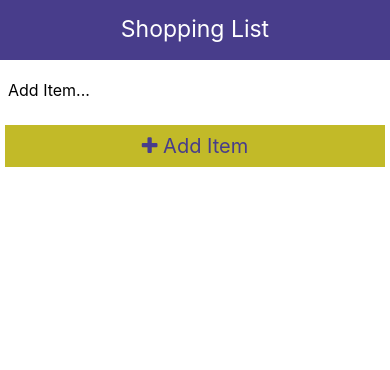
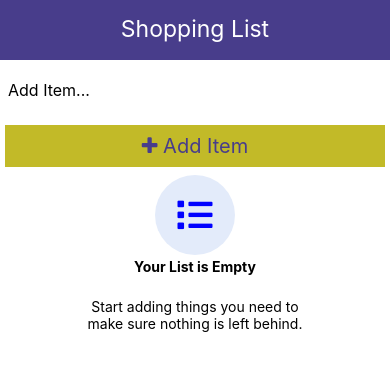
Before and after one commit to cetric32/react-native-shopping-list, a React Native app: screen / in a window 390 px wide. Shown: the top 370 px of the page. Built offline with nearby package versions, Linux system fonts and the light colour scheme.

Commit message:
redesign listing, show some content when empty

```diff
--- a/App.js
+++ b/App.js
@@ -4,6 +4,7 @@ import AddItem from './components/AddItem';
 import Header from './components/Header';
 import ListItem from './components/ListItem';
 import AsyncStorage from '@react-native-async-storage/async-storage';
+import Icon from 'react-native-vector-icons/dist/FontAwesome5';
 
 export default function App() {
   const [items, setItems] = useState([]);
@@ -77,20 +78,34 @@ export default function App() {
       <AddItem addNewItem={addNewItem} />
       {items && items.length > 0 ? (
         <View style={styles.headerView}>
-          <Text>ITEM</Text>
-          <Text>PRICE</Text>
-          <Text>QUANTITY</Text>
+          <Text style={styles.headerText}>ITEM</Text>
+          <Text style={styles.headerText}>QUANTITY</Text>
+          <Text style={styles.headerText}>PRICE</Text>
           <Text />
         </View>
       ) : null}
-      {items ? (
+      {items && items.length > 0 ? (
         <FlatList
           data={items}
           renderItem={({item}) => {
             return <ListItem item={item} deleteItem={deleteItem} />;
           }}
         />
-      ) : null}
+      ) : (
+        <View style={styles.emptyViewContainer}>
+          <View style={styles.emptyIconView}>
+            <Icon name="list" size={35} style={styles.emptyIcon} />
+          </View>
+          <View style={styles.emptyViewHeader}>
+            <Text style={styles.emptyTextHeader}>Your List is Empty</Text>
+          </View>
+          <View style={styles.emptyContentView}>
+            <Text style={styles.emptyContentText}>
+              Start adding things you need to make sure nothing is left behind.
+            </Text>
+          </View>
+        </View>
+      )}
     </SafeAreaView>
   );
 }
@@ -107,4 +122,31 @@ const styles = StyleSheet.create({
     paddingVertical: 5,
     fontSize: 25,
   },
+  headerText: {color: 'darkslateblue'},
+  emptyViewContainer: {
+    alignItems: 'center',
+    margin: 3,
+  },
+  emptyViewHeader: {
+    margin: 3,
+  },
+  emptyTextHeader: {fontWeight: 'bold'},
+  emptyContentText: {
+    padding: 20,
+    textAlign: 'center',
+  },
+  emptyContentView: {
+    width: '70%',
+  },
+  emptyIconView: {
+    width: 80,
+    height: 80,
+    backgroundColor: '#e3ebfa',
+    alignItems: 'center',
+    justifyContent: 'center',
+    borderRadius: 80,
+  },
+  emptyIcon: {
+    color: 'blue',
+  },
 });
--- a/app.json
+++ b/app.json
@@ -1,4 +1,4 @@
 {
   "name": "shopping",
-  "displayName": "shopping"
+  "displayName": "Shopping List"
 }
--- a/components/AddItem.js
+++ b/components/AddItem.js
@@ -23,6 +23,17 @@ export default function AddItem({addNewItem}) {
       Alert.alert('No Item', 'Please Enter an Item', [{text: 'Ok'}]);
       return;
     }
+
+    if (isNaN(price)) {
+      Alert.alert('Invalid Price', 'Please Enter a Number', [{text: 'Ok'}]);
+      return;
+    }
+
+    if (isNaN(quantity)) {
+      Alert.alert('Invalid Quantity', 'Please Enter a Number', [{text: 'Ok'}]);
+      return;
+    }
+
     addNewItem(text, price, quantity);
     setText('');
     setPrice('');
--- a/components/ListItem.js
+++ b/components/ListItem.js
@@ -9,8 +9,8 @@ export default function ListItem({item, deleteItem}) {
     <TouchableOpacity style={styles.listItem}>
       <View style={styles.listItemView}>
         <Text style={styles.listItemText}>{item.text}</Text>
+        <Text style={styles.listItemText}>{formatNumber(item.quantity)}</Text>
         <Text style={styles.listItemText}>{formatNumber(item.price)}</Text>
-        <Text style={styles.listItemText}>{formatNumber(item.quantity)}</Text>
         <Icon
           name="trash"
           size={20}
@@ -36,5 +36,5 @@ const styles = StyleSheet.create({
     justifyContent: 'space-between',
     alignItems: 'center',
   },
-  listItemText: {color: 'black', fontSize: 18},
+  listItemText: {color: 'black', fontSize: 18, width: '27%'},
 });
```
